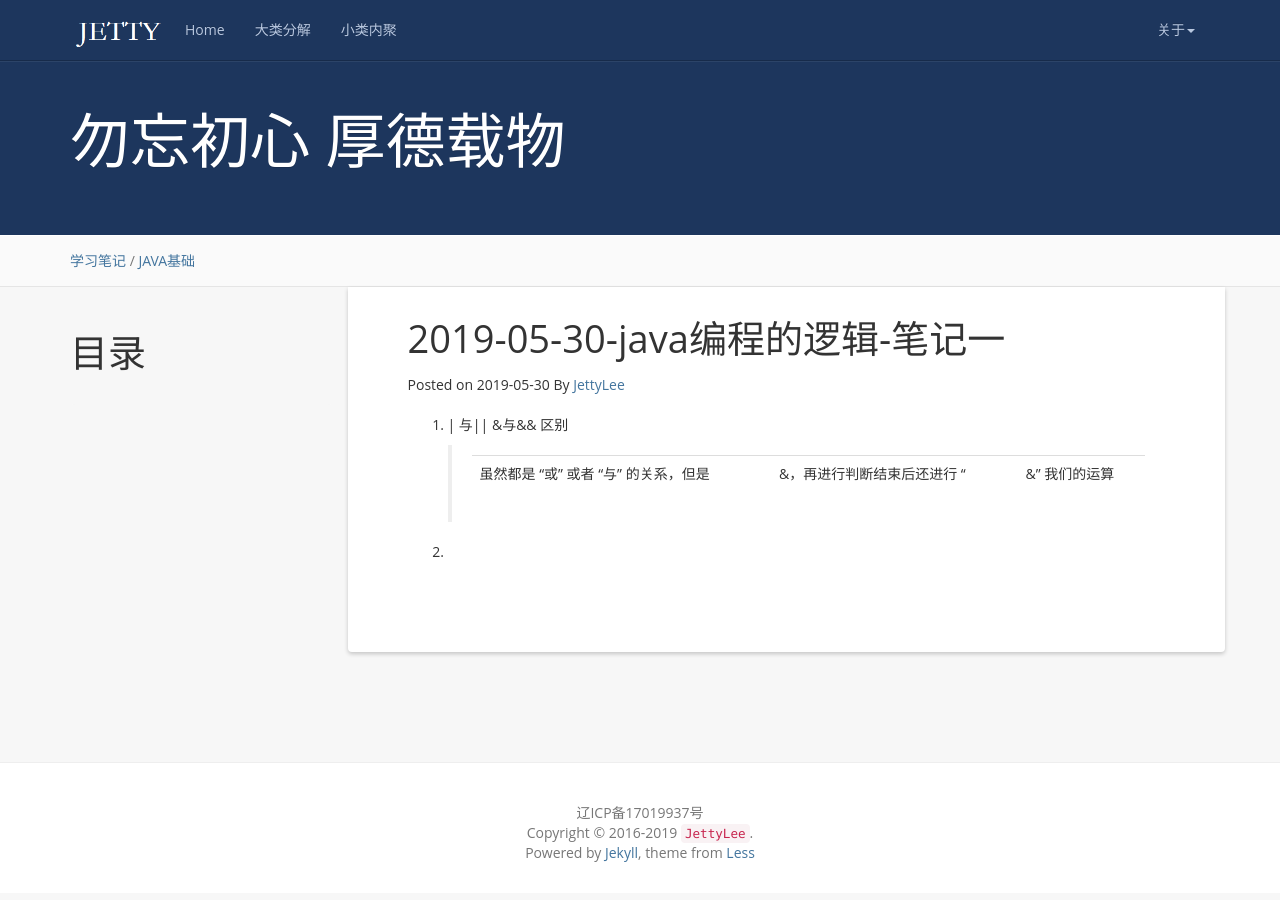
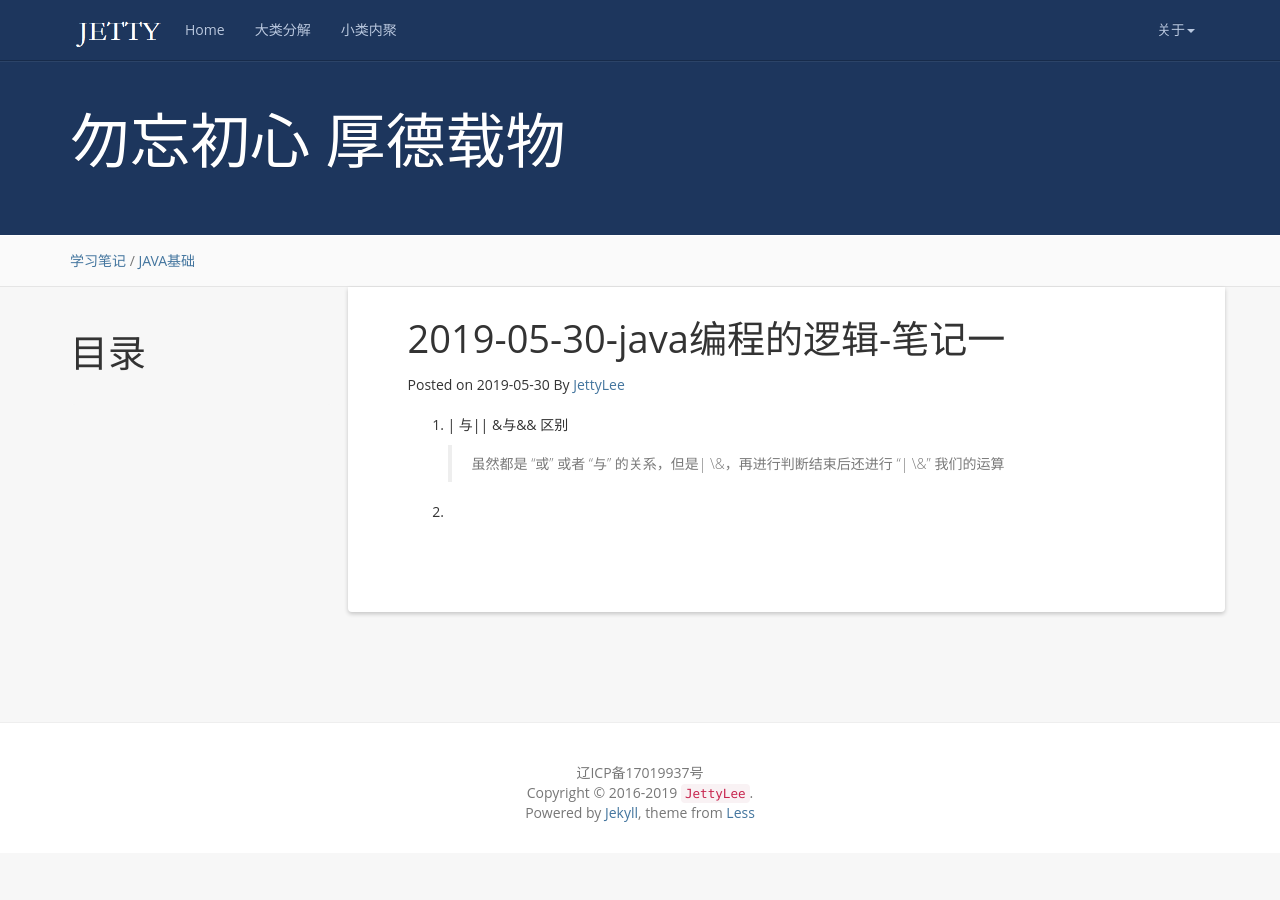
Before and after one commit to JettyLee/blog, a Jekyll site: the page built from _posts/2019-05-30-java编程的逻辑-笔记一.md, in a window 1280 px wide. Built offline with Jekyll 4.4.1, drawn with Linux system fonts in a browser that asks for light colours; comment, search, counter and statistics services are not loaded.

Commit message:
java编程的思维 笔记

```diff
--- a/_posts/2019-05-30-java编程的逻辑-笔记一.md
+++ b/_posts/2019-05-30-java编程的逻辑-笔记一.md
@@ -13,6 +13,6 @@ tag:  JAVA基础
 
 1. \| 与\|\|   &与&& 区别
 
-   >虽然都是 “或” 或者 “与” 的关系，但是| &，再进行判断结束后还进行 “| &”  我们的运算
+   >虽然都是 “或” 或者 “与” 的关系，但是\| \&，再进行判断结束后还进行 “\| \&”  我们的运算
 
 2.
```
